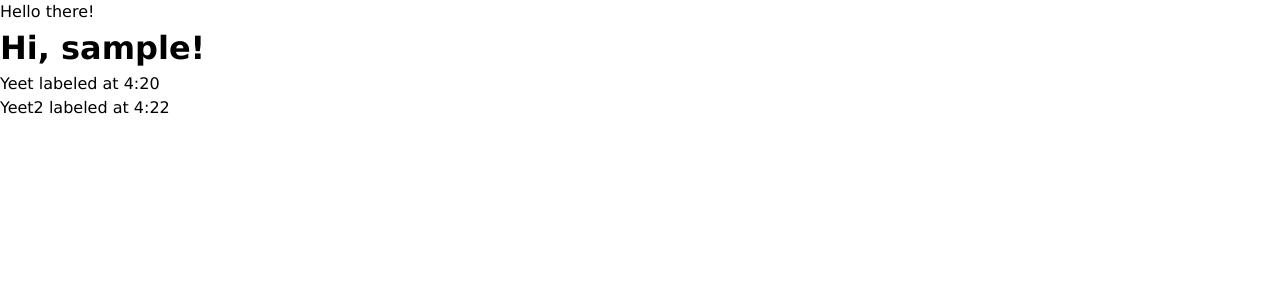
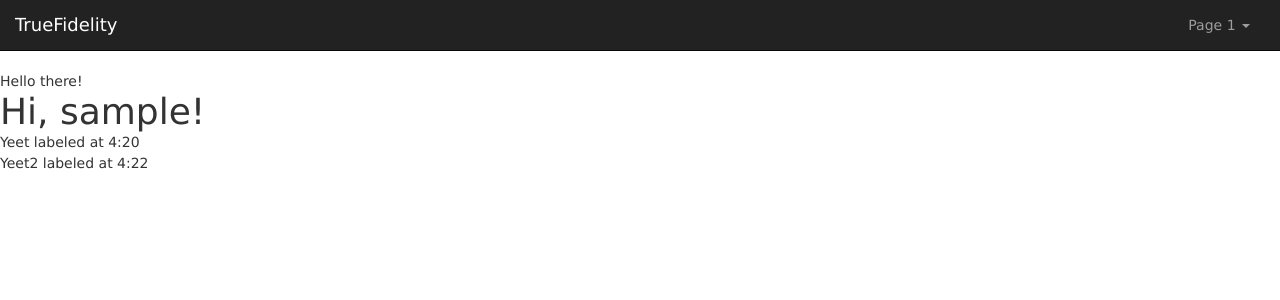
Before and after one commit to chaosdusk/TrueFidelity, a Flask app: page / in a window 1280 px wide. Shown: the top 300 px of the page. Run offline with Flask 2, Linux system fonts and the light colour scheme; the visitor is signed in with stand-in values (Sample User, id 1); data comes from the database, SQL or seed files in the repository; both versions use the stored data as it was after the commit; some libraries are stand-ins or nearby versions.

Commit message:
Navbar bootstrapped

```diff
--- a/site/app/static/css/image-selection.css
+++ b/site/app/static/css/image-selection.css
@@ -24,7 +24,6 @@
     display: flex;
     flex-grow: 1;
     justify-content: center;
-    padding: 50px;
     overflow-y: auto;
 }
 
@@ -131,4 +130,5 @@ img, div {
     flex-direction: column;
     justify-content: space-evenly;
     padding-left: 15px;
+    padding-right: 15px;
 }
--- a/site/app/templates/base.html
+++ b/site/app/templates/base.html
@@ -4,6 +4,16 @@
     <meta charset="UTF-8">
     <meta name="viewport" content="width=device-width, initial-scale=1.0">
     <meta http-equiv="X-UA-Compatible" content="ie=edge">
+
+    <!-- Latest compiled and minified CSS -->
+    <link rel="stylesheet" href="https://maxcdn.bootstrapcdn.com/bootstrap/3.4.1/css/bootstrap.min.css">
+
+    <!-- jQuery library -->
+    <script src="https://ajax.googleapis.com/ajax/libs/jquery/3.5.1/jquery.min.js"></script>
+
+    <!-- Latest compiled JavaScript -->
+    <script src="https://maxcdn.bootstrapcdn.com/bootstrap/3.4.1/js/bootstrap.min.js"></script>
+
     <!-- TODO -->
     <link rel="stylesheet" href="{{ url_for('static', filename='css/reset.css') }}">
     <link rel="stylesheet" href="{{ url_for('static', filename='css/base.css') }}">
@@ -14,6 +24,30 @@
     {% block head %}{% endblock %}
 </head>
 <body>
+    <nav class="navbar navbar-inverse navbar-static-top">
+        <div class="container-fluid">
+            <div class="navbar-header">
+                <a class="navbar-brand" href="#">TrueFidelity</a>
+            </div>
+            <ul class="nav navbar-nav navbar-right">
+                <!-- <li><a href="#"><span class="glyphicon glyphicon-user"></span> Sign Up</a></li> -->
+                {% if current_user.is_anonymous %}
+                <li><a href="{{ url_for('login') }}"><span class="glyphicon glyphicon-log-in"></span> Login</a></li>
+                {% else %}
+                <li class="dropdown">
+                    <a class="dropdown-toggle" data-toggle="dropdown" href="#">Page 1
+                    <span class="caret"></span></a>
+                    <ul class="dropdown-menu">
+                        <li><a href="{{ url_for('logout') }}"><span class="glyphicon glyphicon-log-in"></span> Logout</a></li>
+                        <li><a href="#">Page 1-2</a></li>
+                        <li><a href="#">Page 1-3</a></li>
+                    </ul>
+                </li>
+                {% endif %}
+            </ul>
+        </div>
+    </nav>
+
     {% with messages = get_flashed_messages(with_categories=true) %}
     {% if messages %}
     <ul>
```
Also changed, not shown: site/app.db.
